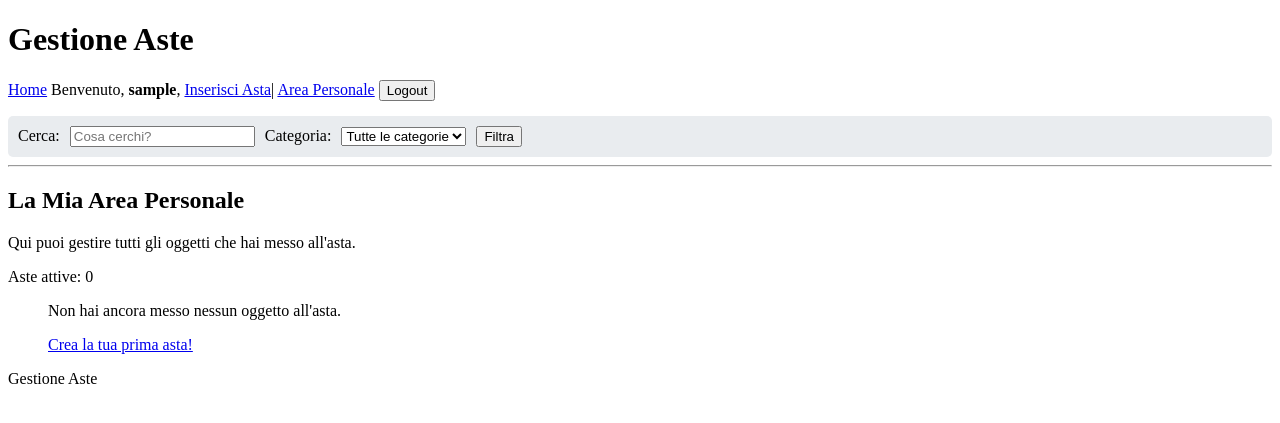
After one commit to kguek/Sito-web-aste-online, a Django app: page /area-personale/ in a window 1280 px wide. The commit adds this page. Shown: the top 423 px of the page. Run offline with Django 5.2, Linux system fonts and the light colour scheme; the visitor is signed in with stand-in values (Sample User, id 1); data that the repository does not hold is empty.

Commit message:
Fixes asta list

```diff
--- a/gestione_aste/models.py
+++ b/gestione_aste/models.py
@@ -11,6 +11,7 @@ class Asta(models.Model):
     #Creiamo un cartella specifica per le immagini uploadate
     immagine = models.ImageField(upload_to='immagini_aste/', blank=True, null=True)
     prezzo_iniziale = models.DecimalField(max_digits=10, decimal_places=2, default=0.00)
+    prezzo_corrente = models.DecimalField(max_digits=10, decimal_places=2, default=0.00)
     data_creazione=models.DateTimeField(auto_now_add=True)
     data_scadenza=models.DateTimeField()
 
@@ -23,6 +24,11 @@ class Asta(models.Model):
     #Creiamo un metodo per visualizzare il titolo dell'asta
     def __str__(self):
         return f"{self.titolo} - Creata da: {self.creatore}"
+
+    def save(self, *args, **kwargs):
+        if not self.pk and self.prezzo_corrente == 0.00:
+            self.prezzo_corrente = self.prezzo_iniziale
+        super().save(*args, **kwargs)
 
 
 class Offerta(models.Model):
--- /dev/null
+++ b/gestione_aste/templates/gestione_aste/area_personale.html
@@ -0,0 +1,23 @@
+{% extends "gestione_aste/base.html" %}
+
+{% block content %}
+<h2>La Mia Area Personale</h2>
+<p>Qui puoi gestire tutti gli oggetti che hai messo all'asta.</p>
+<p>Aste attive: {{aste_utente.count}}</p>
+
+<ul>
+    {% for asta in object_list %}
+    <li>
+        <strong><a href="{% url 'dettaglio_asta' asta.pk %}">{{ asta.titolo }}</a></strong>
+        - Prezzo attuale: {{ asta.prezzo_corrente }} €
+        - Scadenza: {{ asta.data_scadenza }}
+        <br>
+        <a href="{% url 'elimina_asta' asta.pk %}" style="color: red; font-weight: bold;">[Elimina Annuncio]</a>
+    </li>
+    <hr>
+    {% empty %}
+    <p>Non hai ancora messo nessun oggetto all'asta.</p>
+    <a href="{% url 'asta-nuova' %}">Crea la tua prima asta!</a>
+    {% endfor %}
+</ul>
+{% endblock %}
--- a/gestione_aste/templates/gestione_aste/asta_list.html
+++ b/gestione_aste/templates/gestione_aste/asta_list.html
@@ -6,7 +6,7 @@
     {% for asta in aste %}
     <li>
         <strong>{{asta.titolo}}</strong> <br>
-        Prezzo attuale/base: {{asta.prezzo_iniziale}} € <br>
+        Prezzo offerta attuale: {{asta.prezzo_corrente}} € <br>
         Scade il: {{asta.data_scadenza}} <br>
         Venditore: {{asta.creatore.username}} <br>
         <a href="{%url 'dettaglio_asta' asta.pk %}">Vedi Dettagli &rarr;</a>
--- a/gestione_aste/templates/gestione_aste/base.html
+++ b/gestione_aste/templates/gestione_aste/base.html
@@ -13,6 +13,7 @@
             <a href="/">Home</a>
             {% if request.user.is_authenticated %}
             Benvenuto, <strong>{{request.user.username}}</strong>, <a href="{% url 'asta-nuova' %}"> Inserisci Asta</a>|
+            <a href="{% url 'area_personale' %}">Area Personale</a>
             <form action="{% url 'logout' %}" method="post" style="display: inline;">
                 {% csrf_token %}
                 <input type="submit" value="Logout">
@@ -33,9 +34,11 @@
                     <option value="">Tutte le categorie</option>
 
                     {% for cat in categorie_globali %}
-                    <option value="{{ cat.id }}" {% if request.GET.categoria == cat.id|stringformat:"s" %}selected{% endif %}>
-                        {{ cat.nome }}
-                    </option>
+                    {% if request.GET.categoria == cat.id|stringformat:"s" %}
+                    <option value="{{ cat.id }}" selected>{{ cat.nome }}</option>
+                    {% else %}
+                    <option value="{{ cat.id }}">{{ cat.nome }}</option>
+                    {% endif %}
                     {% endfor %}
                 </select>
 
--- a/gestione_aste/urls.py
+++ b/gestione_aste/urls.py
@@ -8,4 +8,6 @@ urlpatterns = [
     path('asta/<int:pk>/', views.AstaDetailView.as_view(), name='dettaglio_asta'),
     path('asta/<int:pk>/offri/', views.OffertaCreateView.as_view(), name='fai_offerta'),
     path('api/asta/<int:pk>/max-offerta/', views.api_max_offerta, name='api_max_offerta'),
+    path('area-personale/', views.AreaPersonaleView.as_view(), name='area_personale'),
+    path('asta/<int:pk>/elimina/', views.AstaDeleteView.as_view(), name='elimina_asta'),
 ]
--- a/gestione_aste/views.py
+++ b/gestione_aste/views.py
@@ -4,7 +4,7 @@ from django.views.generic import ListView, DetailView, CreateView, UpdateView, D
 from django.contrib.auth.forms import UserCreationForm
 from .models import *
 from django.utils import timezone
-from django.contrib.auth.mixins import LoginRequiredMixin
+from django.contrib.auth.mixins import LoginRequiredMixin,UserPassesTestMixin
 from django.http import JsonResponse
 
 
@@ -68,7 +68,22 @@ class AstaDetailView(LoginRequiredMixin, DetailView):
         context['form_offerta']=FormVuoto()
         return context
 
+class AreaPersonaleView(LoginRequiredMixin,ListView):
+     model=Asta
+     template_name='gestione_aste/area_personale.html'
+     context_object_name='aste_utente'
 
+     def get_queryset(self):
+          return Asta.objects.filter(creatore=self.request.user).order_by('-data_scadenza')
+
+class AstaDeleteView(LoginRequiredMixin, UserPassesTestMixin, DeleteView):
+     model=Asta
+     template_name='gestione_aste/asta_delete.html'
+     success_url=reverse_lazy('area_personale')
+
+     def test_func(self):
+          asta=self.get_object()
+          return self.request.user==asta.creatore
 
 class OffertaCreateView(LoginRequiredMixin, CreateView):
      model = Offerta
@@ -93,6 +108,11 @@ class OffertaCreateView(LoginRequiredMixin, CreateView):
 
           form.instance.offerente=self.request.user
           form.instance.asta=asta
+
+          # Aggiorna il prezzo corrente dell'asta globale col nuovo importo
+          asta.prezzo_corrente = importo_offerto
+          asta.save()
+
           return super().form_valid(form)
 
      def get_success_url(self):
```
Also changed, not shown: gestione_aste/templates/gestione_aste/asta_delete.html (added, +11 -0 lines), gestione_aste/migrations/0007_asta_prezzo_corrente.py (added), gestione_aste/migrations/0008_alter_asta_prezzo_corrente.py (added).
